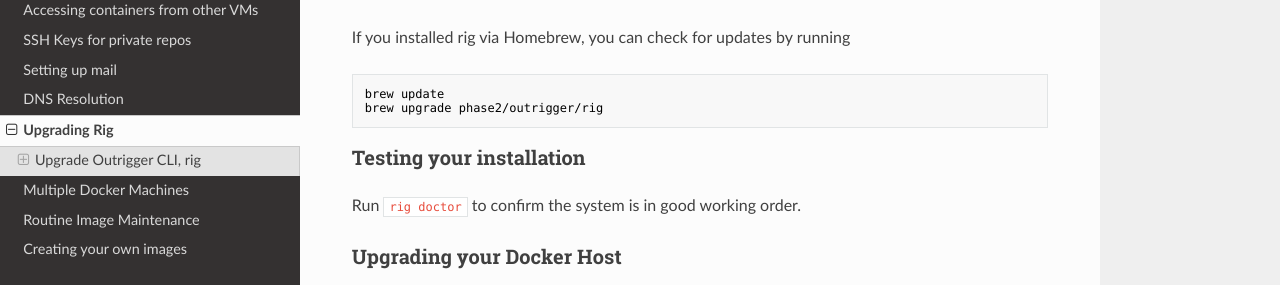
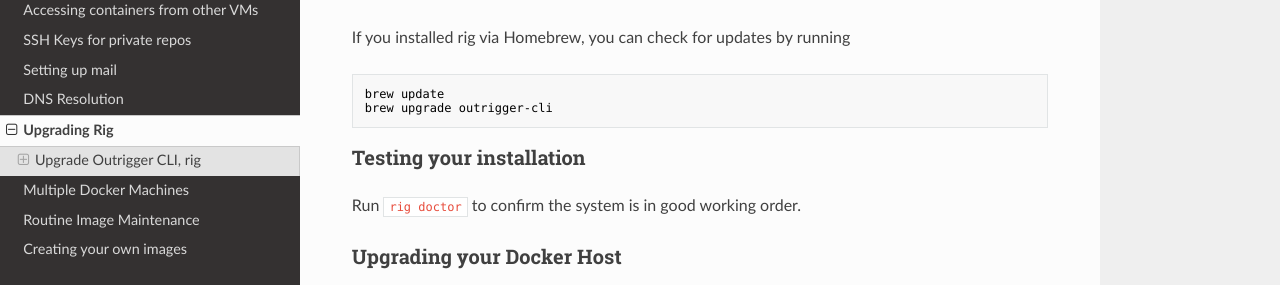
Before and after one commit to phase2/outrigger-docs, an MkDocs documentation site: the page built from docs/common-tasks/upgrading-rig.md, in a window 1280 px wide. Shown: the part 240-525 px from the top of the page. Built offline with MkDocs 1.6.1, drawn with Linux system fonts in a browser that asks for light colours; nearby versions of some CDN libraries; old or Windows-style settings are respelled for this version of MkDocs.

Commit message:
updated for new formula name (#29)

````diff
--- a/docs/common-tasks/upgrading-rig.md
+++ b/docs/common-tasks/upgrading-rig.md
@@ -8,7 +8,7 @@ If you installed rig via Homebrew, you can check for updates by running
 
 ```bash
 brew update
-brew upgrade phase2/outrigger/rig
+brew upgrade outrigger-cli
 ```
 
 ### Testing your installation
````
